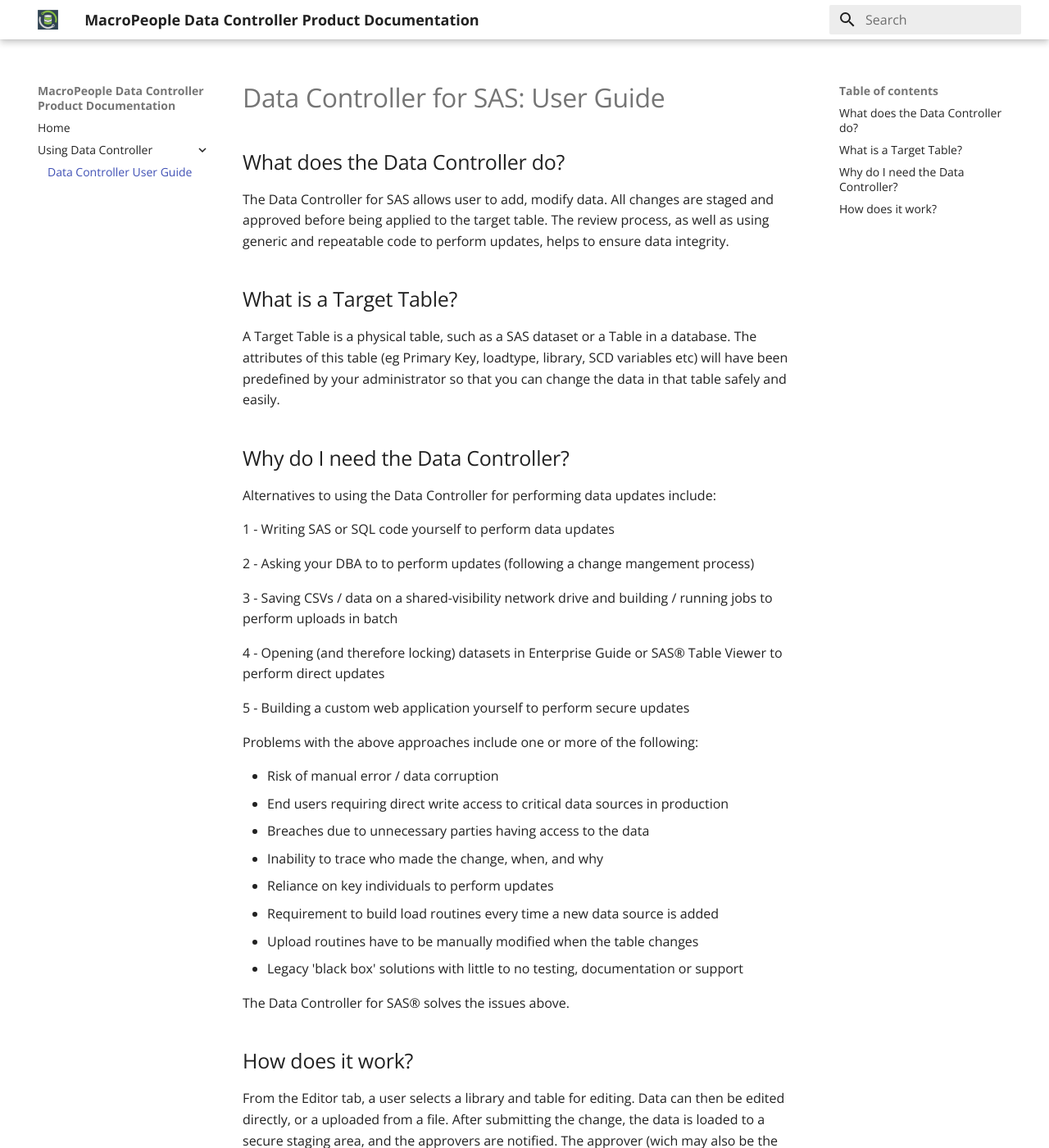
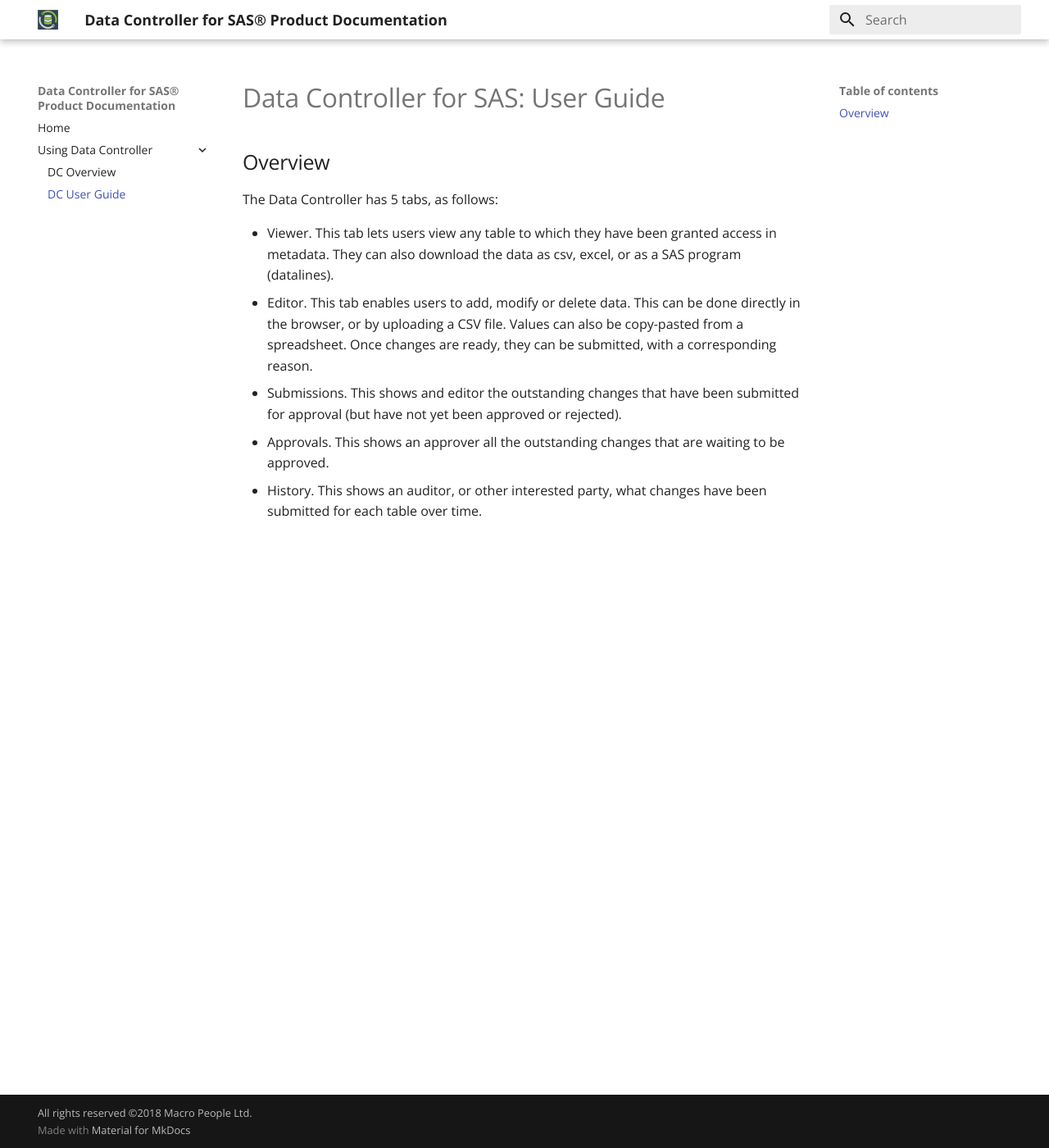
Before and after one commit to datacontroller/docs.datacontroller.io, an MkDocs documentation site: the page built from docs/dc-userguide.md, in a window 1280 px wide and 1400 px high. Shown: the whole window at 82% size. Built offline with MkDocs 1.6.1 and Material for MkDocs 9.7.7, drawn with Linux system fonts in a browser that asks for light colours; old or Windows-style settings are respelled for this version of MkDocs; some of the changed text lies outside the part shown.

Commit message:
adding overview

```diff
--- /dev/null
+++ b/docs/dc-overview.md
@@ -0,0 +1,45 @@
+# Data Controller for SAS: Overview
+
+## What does the Data Controller do?
+
+The Data Controller for SAS allows user to add, modify data. All changes are staged and approved before being applied to the target table. The review process, as well as using generic and repeatable code to perform updates, works to ensure data integrity.
+
+## What is a Target Table?
+A Target Table is a physical table, such as a SAS dataset or a Table in a database. The attributes of this table (eg Primary Key, loadtype, library, SCD variables etc) will have been predefined by your administrator so that you can change the data in that table safely and easily.
+
+## Why do I need the Data Controller?
+
+Alternatives to using the Data Controller for performing data updates include:
+
+ - Writing SAS or SQL code yourself to perform data updates
+ - Asking your DBA to to perform updates (following a change mangement process)
+ - Saving CSVs / data on a shared-visibility network drive and building / running jobs to perform uploads in batch
+ - Opening (and therefore locking) datasets in Enterprise Guide or SAS® Table Viewer to perform direct updates
+ - Building a custom web application yourself to perform secure updates
+
+Problems with the above approaches include one or more of the following:
+
+ - Risk of manual error / data corruption
+ - End users requiring direct write access to critical data sources in production
+ - Breaches due to unnecessary parties having access to the data
+ - Inability to trace who made the change, when, and why
+ - Reliance on key individuals to perform updates
+ - Requirement to build load routines every time a new data source is added
+ - Upload routines have to be manually modified when the table changes
+ - Legacy 'black box' solutions with little to no testing, documentation or support
+
+The Data Controller for SAS® solves the issues above.
+
+## How does it work?
+
+From the Editor tab, a user selects a library and table for editing. Data can then be edited directly, or a uploaded from a file.  After submitting the change, the data is loaded to a secure staging area, and the approvers are notified.  The approver (wich may also be the editor, depeneding on cconfiguration) reviews the changes and accepts / or rejects. If accepted, the changes are applied to the target table by the system account, and the history of that change is recorded.
+
+## Who is it for?
+
+There are 5 roles identified for users of the Data Controller:
+
+1. *Viewer*.  A viewer uses the Data Controller as a means to explore data without risk of locking datasets. By using the Data Controller to view data, it also becomes possible to 'link' to data (share a url to share a table with a colleague, for instance).
+2. *Editor*.  An editor makes changes to data in a table (add, modify, delete) and submits those changes to the approver(s) for acceptance.
+3. *Approver*.  An approver accepts / rejects proposed changes to data under their control. If accepted, the change is applied to the target table.
+4. *Auditor*.  An auditor has the ability to review the history of changes to a particular table.
+5. *Administrator*.  An administrator has the ability to add new tables to the Data Controller, and to configure the security settings (at metadata group level) as required.
--- a/docs/dc-userguide.md
+++ b/docs/dc-userguide.md
@@ -1,39 +1,11 @@
-<h1> Data Controller for SAS: User Guide </h1>
+# Data Controller for SAS: User Guide
 
-## What does the Data Controller do?
+## Overview
 
-The Data Controller for SAS allows user to add, modify data. All changes are staged and approved before being applied to the target table. The review process, as well as using generic and repeatable code to perform updates, helps to ensure data integrity.
+The Data Controller has 5 tabs, as follows:
 
-## What is a Target Table?
-A Target Table is a physical table, such as a SAS dataset or a Table in a database. The attributes of this table (eg Primary Key, loadtype, library, SCD variables etc) will have been predefined by your administrator so that you can change the data in that table safely and easily.
-
-## Why do I need the Data Controller?
-
-Alternatives to using the Data Controller for performing data updates include:
-
-1 - Writing SAS or SQL code yourself to perform data updates
-
-2 - Asking your DBA to to perform updates (following a change mangement process)
-
-3 - Saving CSVs / data on a shared-visibility network drive and building / running jobs to perform uploads in batch
-
-4 - Opening (and therefore locking) datasets in Enterprise Guide or SAS® Table Viewer to perform direct updates
-
-5 - Building a custom web application yourself to perform secure updates
-
-Problems with the above approaches include one or more of the following:
-
- - Risk of manual error / data corruption
- - End users requiring direct write access to critical data sources in production
- - Breaches due to unnecessary parties having access to the data
- - Inability to trace who made the change, when, and why
- - Reliance on key individuals to perform updates
- - Requirement to build load routines every time a new data source is added
- - Upload routines have to be manually modified when the table changes
- - Legacy 'black box' solutions with little to no testing, documentation or support
-
-The Data Controller for SAS® solves the issues above.
-
-## How does it work?
-
-From the Editor tab, a user selects a library and table for editing. Data can then be edited directly, or a uploaded from a file.  After submitting the change, the data is loaded to a secure staging area, and the approvers are notified.  The approver (wich may also be the editor, depeneding on cconfiguration) reviews the changes and accepts / or rejects. If accepted, the changes are applied to the target table by the system account, and the history of that change is recorded.
+* Viewer.  This tab lets users view any table to which they have been granted access in metadata.  They can also download the data as csv, excel, or as a SAS program (datalines).
+* Editor.  This tab enables users to add, modify or delete data. This can be done directly in the browser, or by uploading a CSV file. Values can also be copy-pasted from a spreadsheet. Once changes are ready, they can be submitted, with a corresponding reason.
+* Submissions.  This shows and editor the outstanding changes that have been submitted for approval (but have not yet been approved or rejected).
+* Approvals.  This shows an approver all the outstanding changes that are waiting to be approved.
+* History.  This shows an auditor, or other interested party, what changes have been submitted for each table over time.
--- a/docs/index.md
+++ b/docs/index.md
@@ -1,4 +1,4 @@
-# Welcome to MkDocs
+# Data Controller Documentation
 
 For full documentation visit [mkdocs.org](http://mkdocs.org).
 
--- a/mkdocs.yml
+++ b/mkdocs.yml
@@ -1,9 +1,9 @@
-site_name: MacroPeople Data Controller Product Documentation
+site_name: Data Controller for SAS® Product Documentation
 pages:
 - Home: index.md
 - Using Data Controller:
-  - Data Controller User Guide : dc-userguide.md
-#    - Data Controller Admin Guide
+    - DC Overview: dc-overview.md
+    - DC User Guide : dc-userguide.md
 #- Installing Data Controller
 
 markdown_extensions:
```
